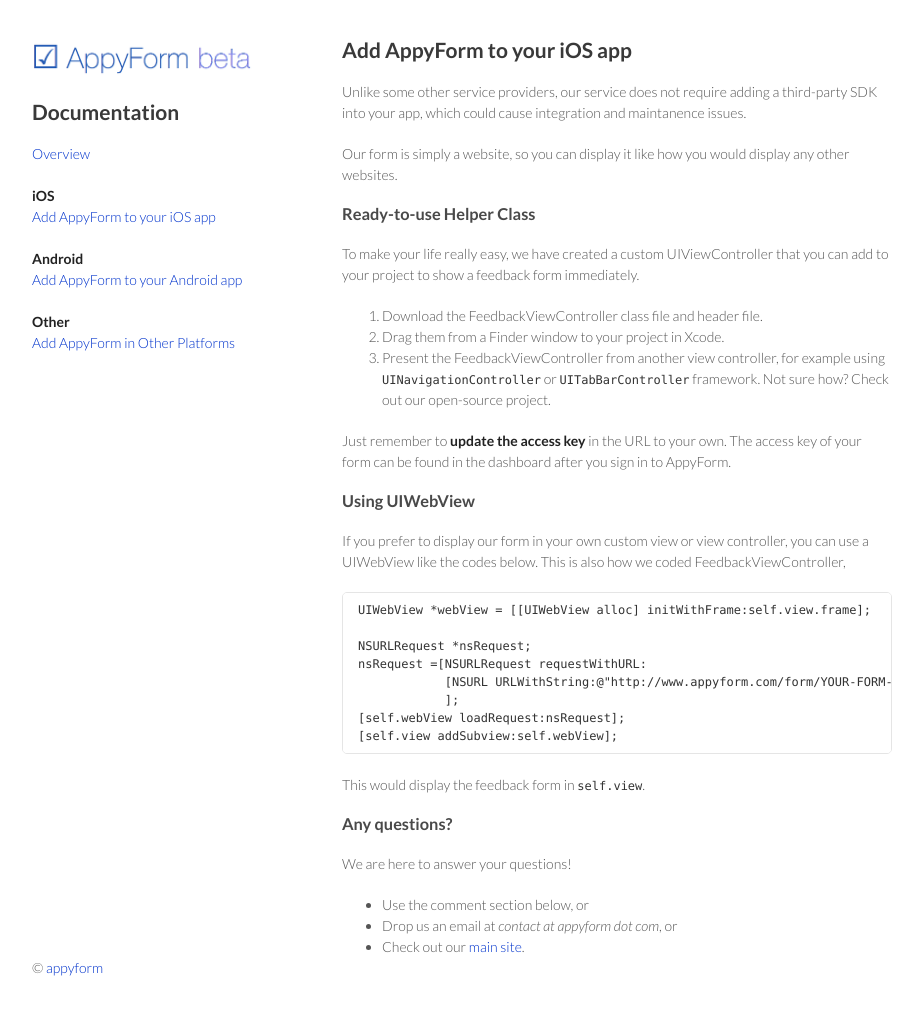
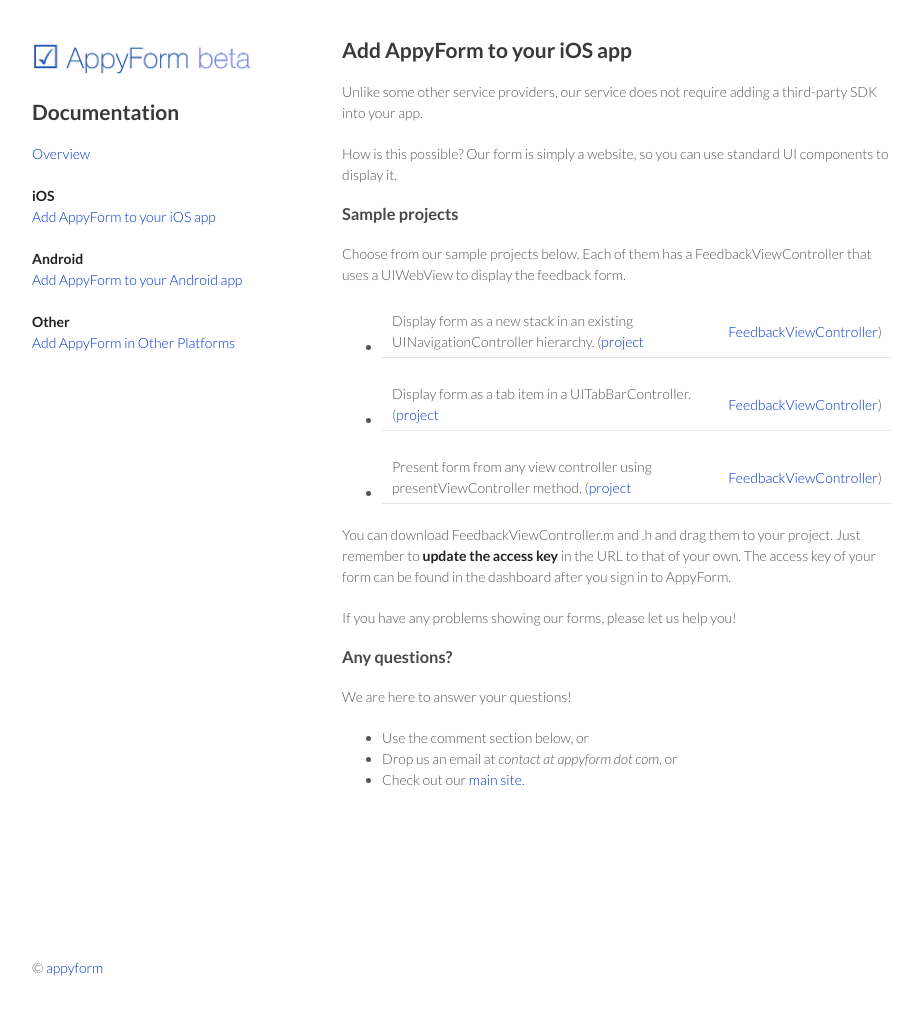
Before and after one commit to appyform/docs, a Jekyll site: the page built from page/ios-add-form-to-app.md, in a window 1280 px wide and 1048 px high. Shown: the top 1015 px of the window, without its empty margins (178-1101 px from the left). Built offline with Jekyll 4.4.1, drawn with Linux system fonts in a browser that asks for light colours; comment, search, counter and statistics services are not loaded.

Commit message:
Updated iOS instructions.

```diff
--- a/page/ios-add-form-to-app.md
+++ b/page/ios-add-form-to-app.md
@@ -3,33 +3,19 @@
 title: Add AppyForm to your iOS app
 ---
 
-Unlike some other service providers, our service does not require adding a third-party SDK into your app, which could cause integration and maintanence issues.
+Unlike some other service providers, our service does not require adding a third-party SDK into your app.
 
-Our form is simply a website, so you can display it like how you would display any other websites.
-
-### Ready-to-use Helper Class
-
-To make your life really easy, we have created a custom UIViewController that you can add to your project to show a feedback form immediately.
-
-1. Download the FeedbackViewController class file and header file.
-2. Drag them from a Finder window to your project in Xcode.
-3. Present the FeedbackViewController from another view controller, for example using `UINavigationController` or `UITabBarController` framework. Not sure how? Check out our open-source project.
-
-Just remember to **update the access key** in the URL to your own. The access key of your form can be found in the dashboard after you sign in to AppyForm.
+How is this possible? Our form is simply a website, so you can use standard UI components to display it.
 
 
-### Using UIWebView
+### Sample projects
 
-If you prefer to display our form in your own custom view or view controller, you can use a UIWebView like the codes below. This is also how we coded FeedbackViewController,
+Choose from our sample projects below. Each of them has a FeedbackViewController that uses a UIWebView to display the feedback form.
 
+- Display form as a new stack in an existing UINavigationController hierarchy. ([project](https://github.com/appyform/ios-demo-nav) | [FeedbackViewController](https://github.com/appyform/ios-demo-nav/blob/master/AppyFormDemo/FeedbackViewController.m))
+- Display form as a tab item in a UITabBarController. ([project](https://github.com/appyform/ios-demo-tab) | [FeedbackViewController](https://github.com/appyform/ios-demo-tab/blob/master/AppyFormDemo/FeedbackViewController.m))
+- Present form from any view controller using presentViewController method. ([project](https://github.com/appyform/ios-demo-custom) | [FeedbackViewController](https://github.com/appyform/ios-demo-custom/blob/master/AppyFormDemo/FeedbackViewController.m))
 
-    UIWebView *webView = [[UIWebView alloc] initWithFrame:self.view.frame];
+You can download FeedbackViewController.m and .h and drag them to your project. Just remember to **update the access key** in the URL to that of your own. The access key of your form can be found in the dashboard after you sign in to AppyForm.
 
-    NSURLRequest *nsRequest;
-    nsRequest =[NSURLRequest requestWithURL:
-                [NSURL URLWithString:@"http://www.appyform.com/form/YOUR-FORM-ACCESS-KEY”]
-                ];
-    [self.webView loadRequest:nsRequest];
-    [self.view addSubview:self.webView];
-
-This would display the feedback form in `self.view`.
+If you have any problems showing our forms, please let us help you!
```
